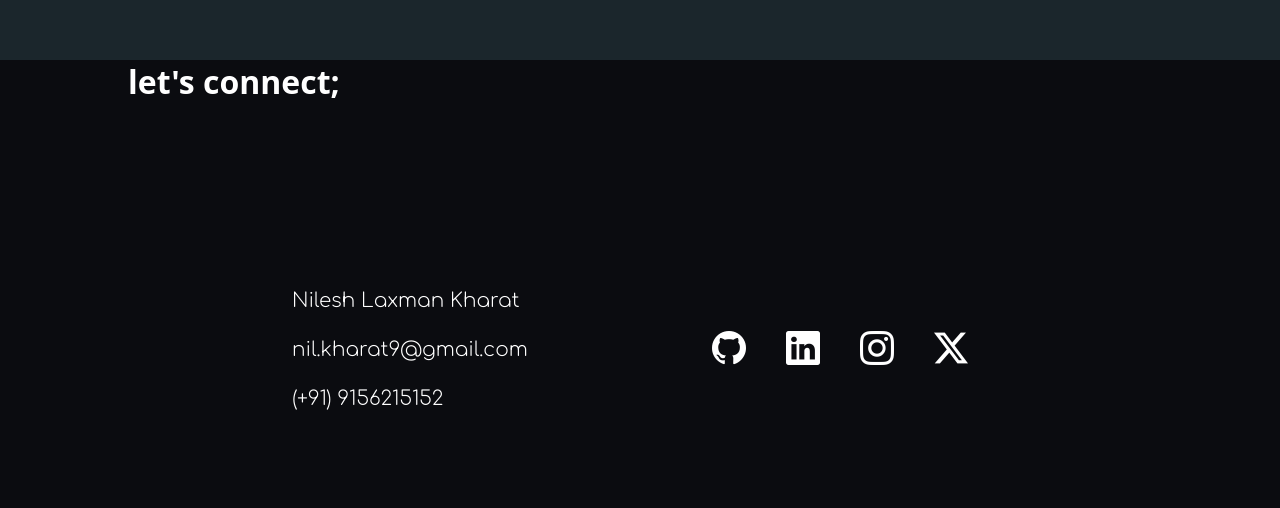
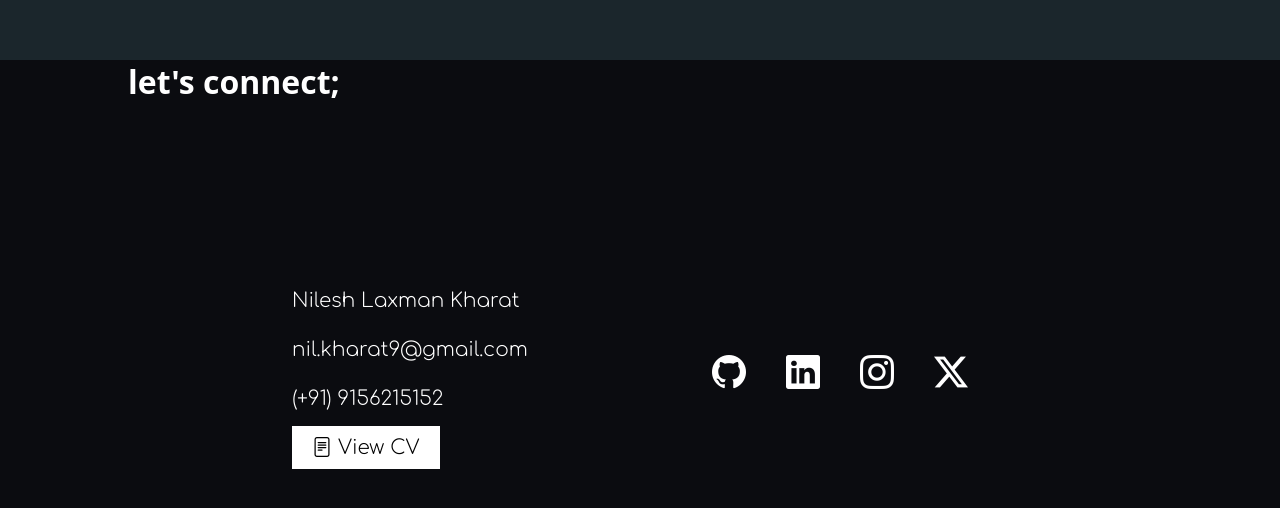
Before and after one commit to nileshkharat-git/portfolio, a plain HTML site: page index.html in a window 1280 px wide. Shown: the part 2340-2848 px from the top of the page. Drawn offline with nearby package versions, Linux system fonts and the light colour scheme; a web font is replaced by a local one.

Commit message:
Add CV download button

```diff
--- a/css/work.css
+++ b/css/work.css
@@ -136,7 +136,12 @@
 #social-contact > a:hover {
   transform: scale(1.3);
 }
-
+#cv a{
+  color: black;
+  padding: 10px 20px;
+  background-color: white;
+  text-decoration: none;
+}
 @media only screen and (max-width: 768px) {
   .contact-content {
     margin-top: 0;
--- a/index.html
+++ b/index.html
@@ -169,6 +169,7 @@
         <span>Nilesh Laxman Kharat</span>
         <span>nil.kharat9@gmail.com</span>
         <span>(+91) 9156215152</span>
+        <span id="cv"><a href="./cv/nilesh-kharat-cv.pdf" target="_blank" download><i class="bi bi-file-text"></i> View CV</a></span>
       </div>
       <div id="social-contact">
         <a href="https://github.com/nileshkharat-git" target="_blank"><i class="bi bi-github"></i> </a>
```
